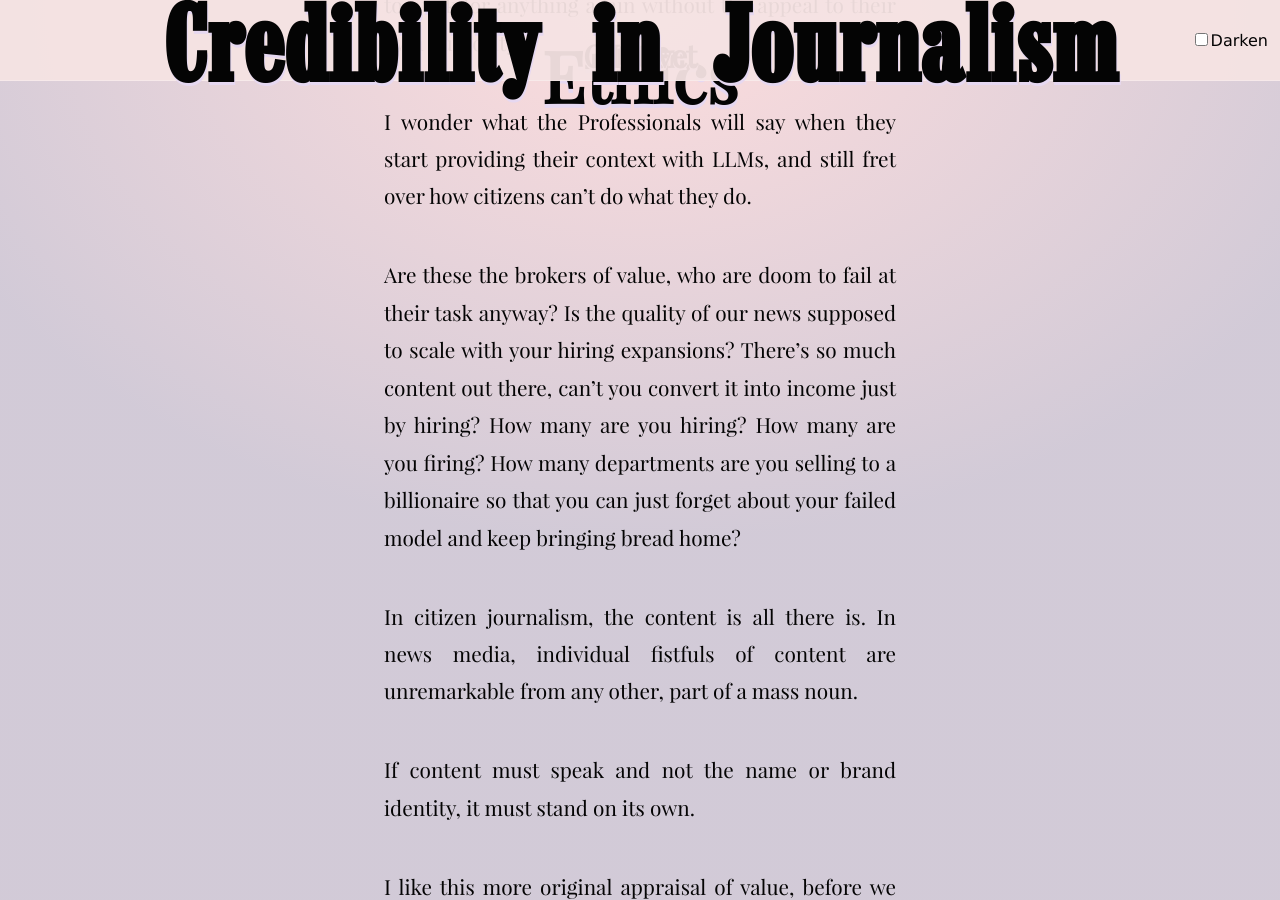
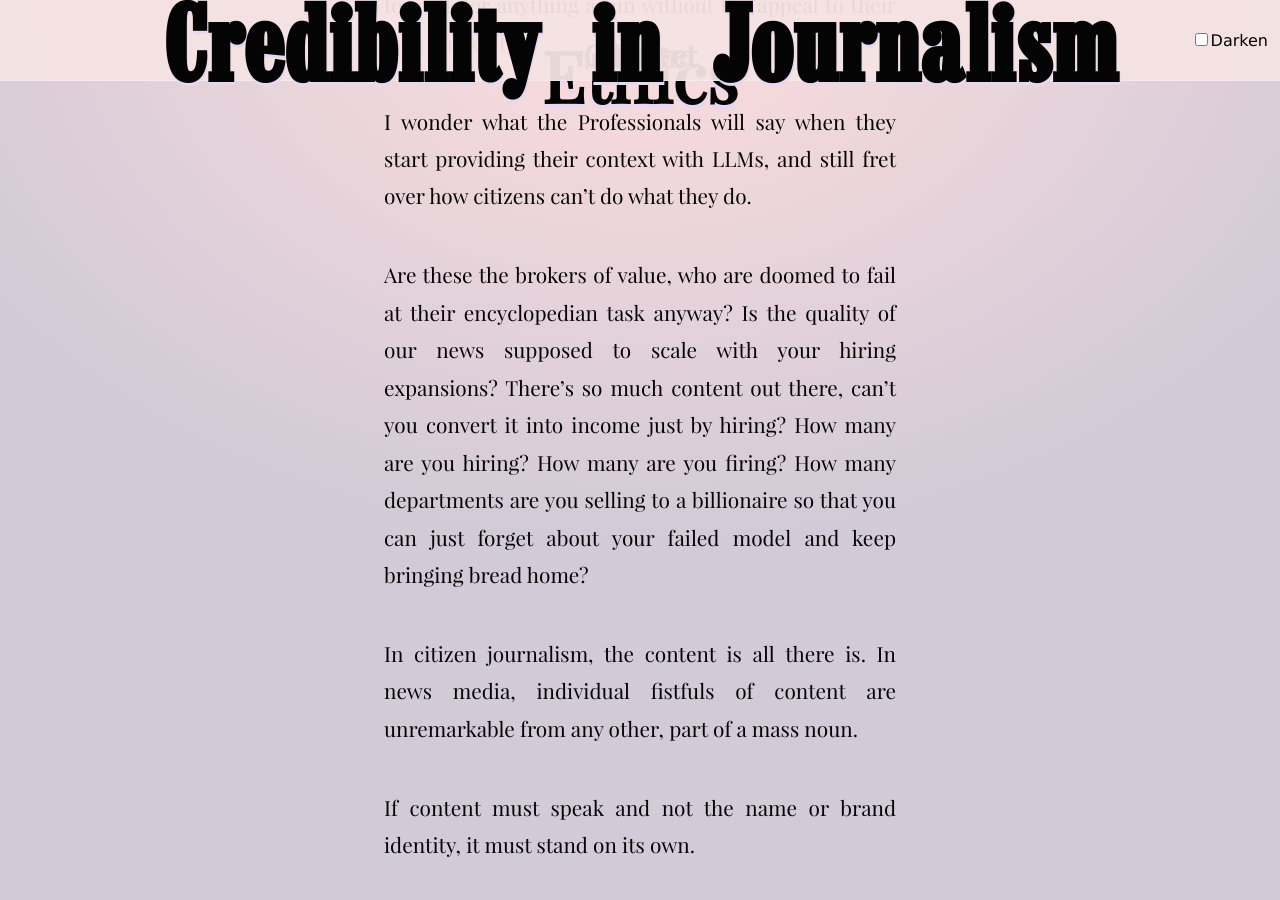
Before and after one commit to tiliv/antibody, a Jekyll site: the page built from docs/journal/autumn-ryan-Credibility-in-Journalism/index.md, in a window 1280 px wide and 900 px high, scrolled down 8513 px. Built offline with Jekyll 4.4.1, drawn with Linux system fonts in a browser that asks for light colours.

Commit message:
More words
ed

```diff
--- a/docs/journal/autumn-ryan-Credibility-in-Journalism/index.md
+++ b/docs/journal/autumn-ryan-Credibility-in-Journalism/index.md
@@ -100,7 +100,7 @@ I wonder what the Professionals would do if they had to work for anything again
 
 I wonder what the Professionals will say when they start providing their context with LLMs, and still fret over how citizens can't do what they do.
 
-Are these the brokers of value, who are doom to fail at their task anyway? Is the quality of our news supposed to scale with your hiring expansions? There's so much content out there, can't you convert it into income just by hiring? How many are you hiring? How many are you firing? How many departments are you selling to a billionaire so that you can just forget about your failed model and keep bringing bread home?
+Are these the brokers of value, who are doomed to fail at their encyclopedian task anyway? Is the quality of our news supposed to scale with your hiring expansions? There's so much content out there, can't you convert it into income just by hiring? How many are you hiring? How many are you firing? How many departments are you selling to a billionaire so that you can just forget about your failed model and keep bringing bread home?
 
 In citizen journalism, the content is all there is. In news media, individual fistfuls of content are unremarkable from any other, part of a mass noun.
 
```
